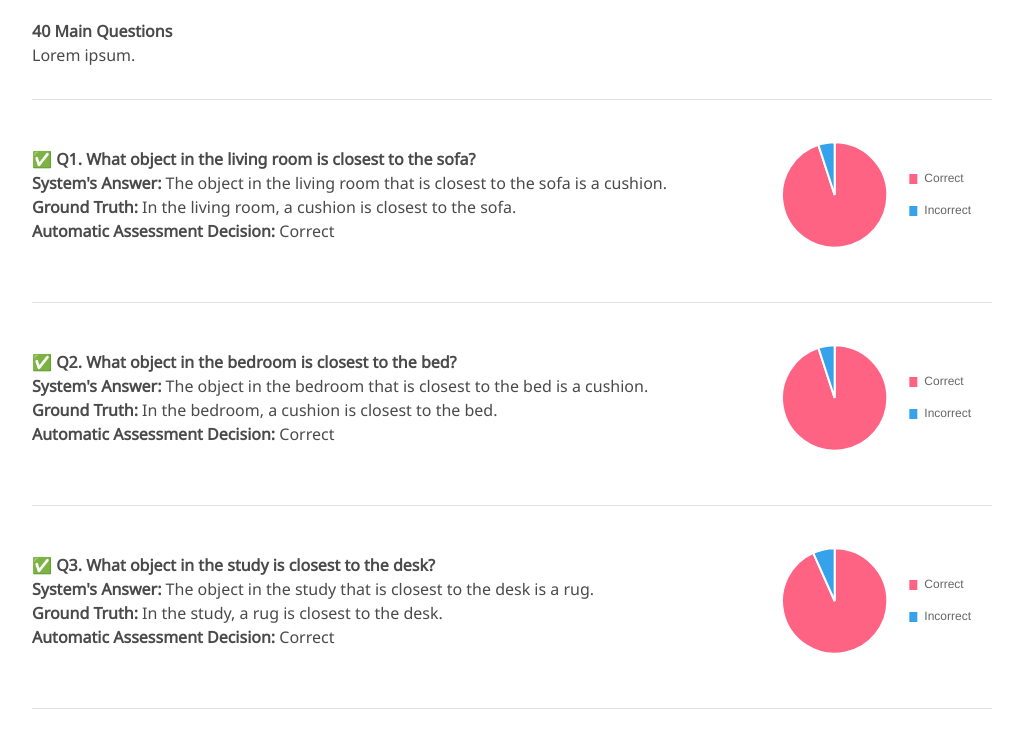
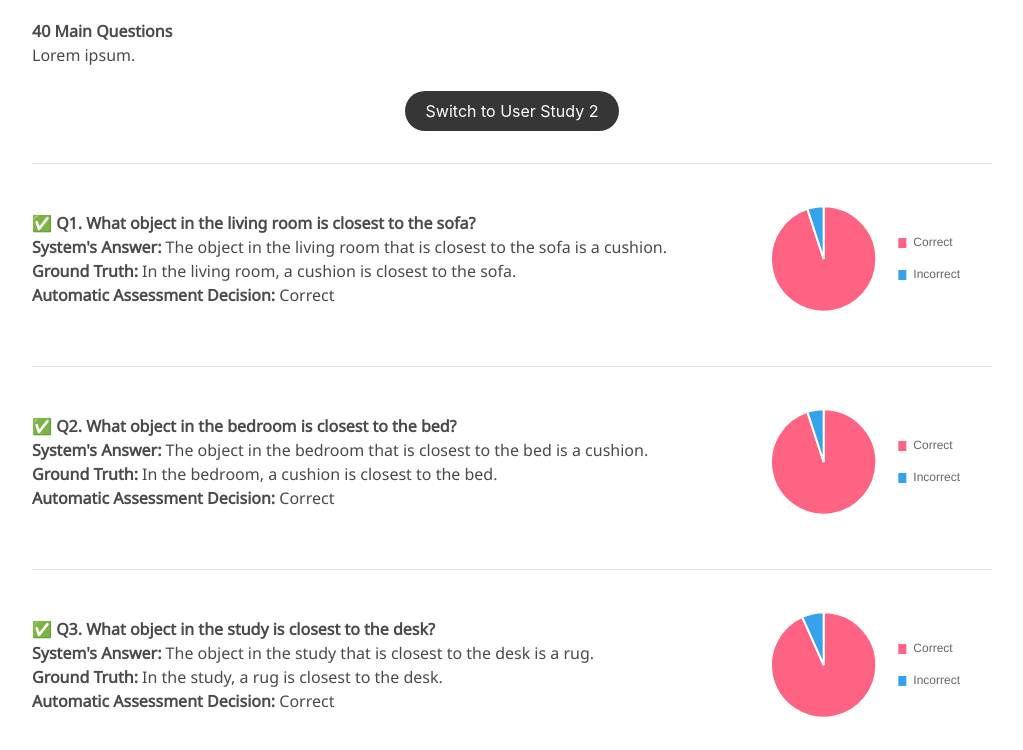
Before and after one commit to Space3D-Bench/space3d-bench.github.io, a plain HTML site: page user_study.html in a window 1280 px wide. Shown: the part 367-1117 px from the top of the page, without its empty margins (128-1151 px from the left). Drawn offline with nearby package versions, Linux system fonts and the light colour scheme; some icons are missing; a web font is replaced by a local one.

Commit message:
Add a switch between the studies

```diff
--- /dev/null
+++ b/static/js/abstracted_user_study.js
@@ -0,0 +1,79 @@
+document.addEventListener('DOMContentLoaded', function() {
+    // Data for each question for User Study 2
+    const questionsData2 = [
+        {
+            question: "Q17. What are the similarities between the dining room and the bedroom?",
+            option1: "Both have a bed",
+            option2: "Both have a table",
+            chartData: [3, 57],
+        },
+    ];
+
+    // Function to create a pie chart
+    function createPieChart(ctx, data) {
+        new Chart(ctx, {
+            type: 'pie',
+            data: {
+                datasets: [{
+                    data: data,
+                    backgroundColor: ['#FF6384', '#36A2EB'],
+                }],
+                labels: ['Option 1', 'Option 2']
+            },
+            options: {
+                responsive: false,
+                maintainAspectRatio: false,
+                plugins: {
+                    legend: {
+                        position: 'right', // Position the legend to the right of the chart
+                        labels: {
+                            boxWidth: 10,
+                            padding: 20
+                        }
+                    }
+                }
+            }
+        });
+    }
+
+    // Function to generate HTML for each question and chart
+    function generateQuestions(containerId, questionsData) {
+        const container = document.getElementById(containerId);
+
+        // Add a separator at the beginning
+        const initialSeparator = document.createElement('div');
+        initialSeparator.classList.add('separator');
+        container.appendChild(initialSeparator);
+
+        questionsData.forEach((item, index) => {
+            const questionDiv = document.createElement('div');
+            questionDiv.classList.add('columns', 'is-vcentered');
+
+            const questionContent = `
+                <div class="column is-three-quarters">
+                    <h3><b>${item.question}</b></h3>
+                    <p class="justified"><b>Option 1:</b> ${item.option1}</p>
+                    <p class="justified"><b>Option 2:</b> ${item.option2}</p>
+                </div>
+                <div class="column is-one-quarter">
+                    <canvas id="pieChart${containerId}${index}" width="200" height="150"></canvas>
+                </div>
+            `;
+
+            questionDiv.innerHTML = questionContent;
+            container.appendChild(questionDiv);
+
+            // Add a separator
+            const separator = document.createElement('div');
+            separator.classList.add('separator');
+            container.appendChild(separator);
+
+            // Create the pie chart
+            const ctx = document.getElementById(`pieChart${containerId}${index}`).getContext('2d');
+            createPieChart(ctx, item.chartData);
+        });
+    }
+
+    // Generate questions for User Study 2
+    generateQuestions('questions-container-2', questionsData2);
+});
--- a/static/js/piecharts.js
+++ b/static/js/piecharts.js
@@ -1,6 +1,6 @@
 document.addEventListener('DOMContentLoaded', function() {
     // Data for each question
-    const questionsData = [
+    const questionsData1 = [
       {
         type: 'groundTruth',
         question: "Q1. What object in the living room is closest to the sofa?",
@@ -400,8 +400,9 @@ document.addEventListener('DOMContentLoaded', function() {
       });
     }
 
-    // Generate HTML for each question and chart
-    const container = document.getElementById('questions-container');
+    function generateQuestions(containerId, questionsData) {
+        const container = document.getElementById(containerId);
+
         // Add a separator at the beginning
         const initialSeparator = document.createElement('div');
         initialSeparator.classList.add('separator');
@@ -427,8 +428,8 @@ document.addEventListener('DOMContentLoaded', function() {
                     <p class="justified"><b>System's Answer:</b> ${item.answer}</p>
                     ${additionalContent}
                 </div>
-            <div class="column is-one-quarter-flex">
-                <canvas id="pieChart${index}" width="200" height="150"></canvas>
+                <div class="column is-one-quarter">
+                    <canvas id="pieChart${containerId}${index}" width="200" height="150"></canvas>
                 </div>
             `;
 
@@ -441,7 +442,11 @@ document.addEventListener('DOMContentLoaded', function() {
             container.appendChild(separator);
 
             // Create the pie chart
-        const ctx = document.getElementById(`pieChart${index}`).getContext('2d');
+            const ctx = document.getElementById(`pieChart${containerId}${index}`).getContext('2d');
             createPieChart(ctx, item.chartData);
         });
+    }
+
+    // Generate questions for User Study 1
+    generateQuestions('questions-container', questionsData1);
   });
--- a/user_study.html
+++ b/user_study.html
@@ -40,6 +40,7 @@
   <script src="static/js/bulma-slider.min.js"></script>
   <script src="static/js/index.js"></script>
   <script src="static/js/piecharts.js"></script>
+  <script src="static/js/abstracted_user_study.js"></script>
   <script src="https://cdn.jsdelivr.net/npm/chart.js"></script>
 </head>
 <body>
@@ -78,13 +79,20 @@
           </div>
         </div>
       </div>
-      <!-- <div style="text-align: center;">
-        <img id="pipeline" style="max-width: 100%;" src="static/images/tmp.png">
-        <p><i><b>Automatic assessment procedure.</b> The left chart presents the scenario of Ground Truth Check</i></p>
-      </div>-->
-      <!-- Add canvas elements for pie charts -->
-      <div id="questions-container"></div>
-      <!-- Add more questions and canvas elements as needed -->
+      <!-- Toggle button to switch between user studies -->
+      <div class="columns is-centered">
+        <div class="column has-text-centered">
+          <button id="toggleButton" class="button is-normal is-rounded is-dark">Switch to User Study 2</button>
+        </div>
+      </div>
+      <!-- User Study 1 Results -->
+      <div id="userStudy1" class="user-study">
+        <div id="questions-container"></div>
+      </div>
+      <!-- User Study 2 Results -->
+      <div id="userStudy2" class="user-study" style="display: none;">
+        <div id="questions-container-2"></div>
+      </div>
     </div>
   </section>
 
@@ -116,5 +124,25 @@
   <!-- You can add a tracker to track page visits by creating an account at statcounter.com -->
   <!-- End of Statcounter Code -->
 
+  <script>
+    document.addEventListener('DOMContentLoaded', function() {
+      const toggleButton = document.getElementById('toggleButton');
+      const userStudy1 = document.getElementById('userStudy1');
+      const userStudy2 = document.getElementById('userStudy2');
+
+      toggleButton.addEventListener('click', function() {
+        if (userStudy1.style.display === 'none') {
+          userStudy1.style.display = 'block';
+          userStudy2.style.display = 'none';
+          toggleButton.textContent = 'Switch to User Study 2';
+        } else {
+          userStudy1.style.display = 'none';
+          userStudy2.style.display = 'block';
+          toggleButton.textContent = 'Switch to User Study 1';
+        }
+      });
+    });
+  </script>
+
 </body>
 </html>
```
Lines whose indentation alone changed are shown as unchanged.
